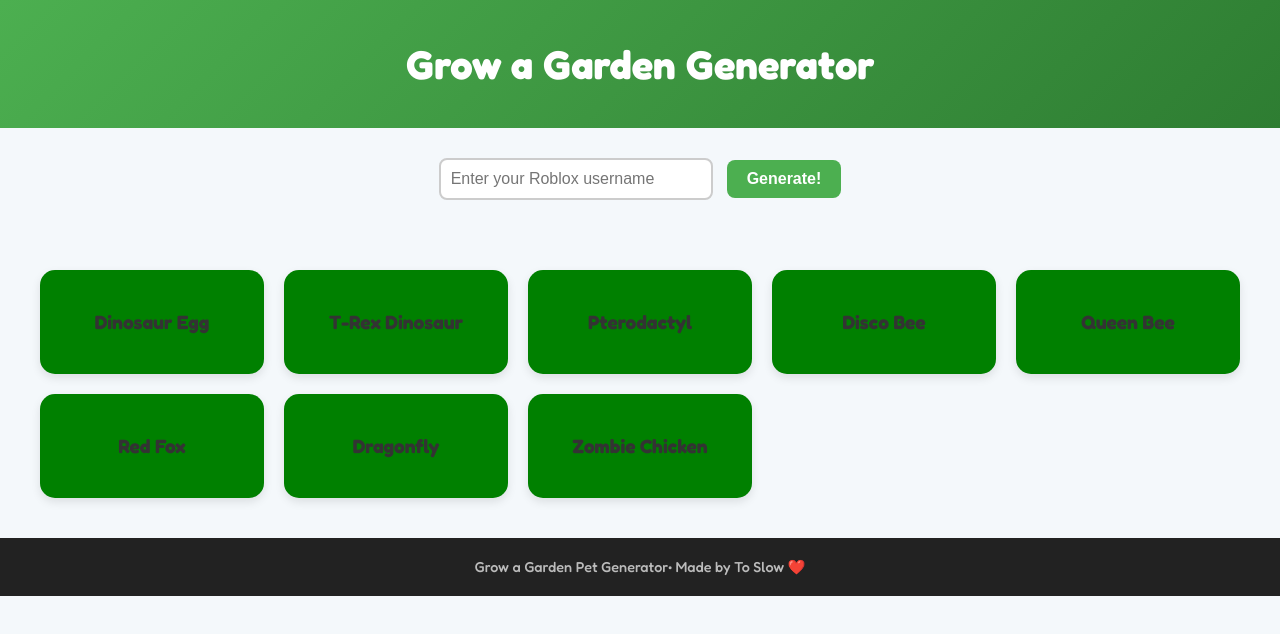
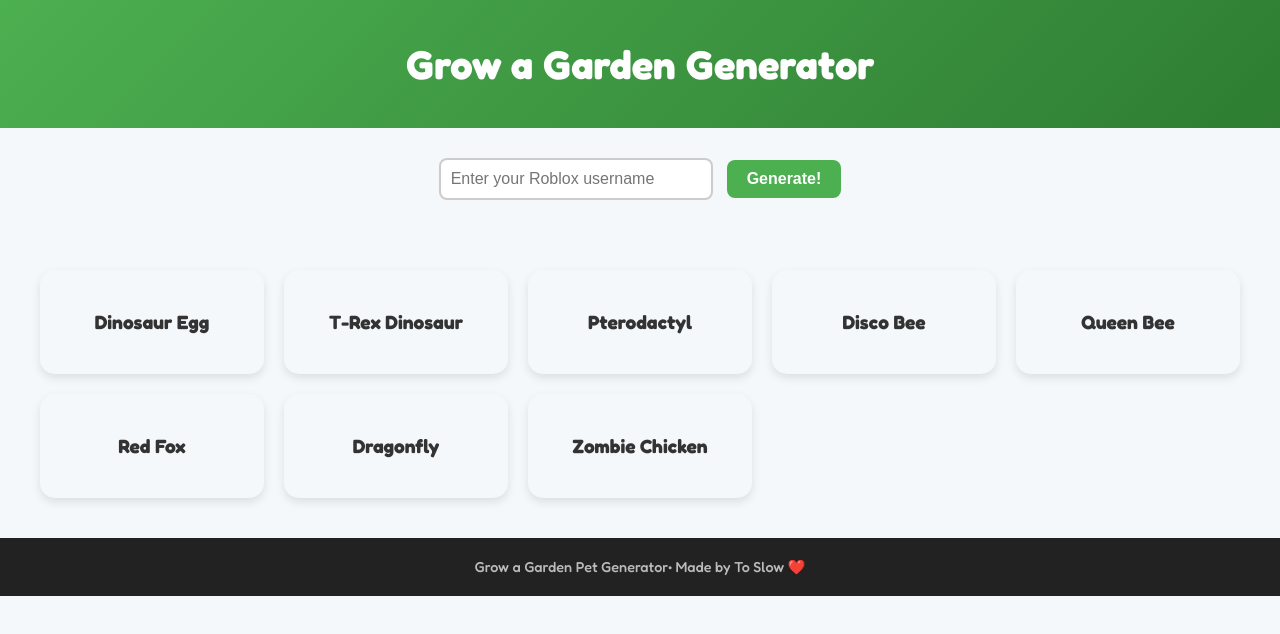
Before and after one commit to unknownuserhakerman-cmyk/GrowaGarden-Generator, a plain HTML site: page index.html in a window 1280 px wide. Drawn offline with Linux system fonts and the light colour scheme.

Commit message:
Update index.html

```diff
--- a/index.html
+++ b/index.html
@@ -54,7 +54,7 @@
       padding: 40px;
     }
     .card {
-      background: Green;
+      background: #f4f8fb;
       border-radius: 15px;
       box-shadow: 0 4px 10px rgba(0,0,0,0.1);
       padding: 40px 20px;
```
